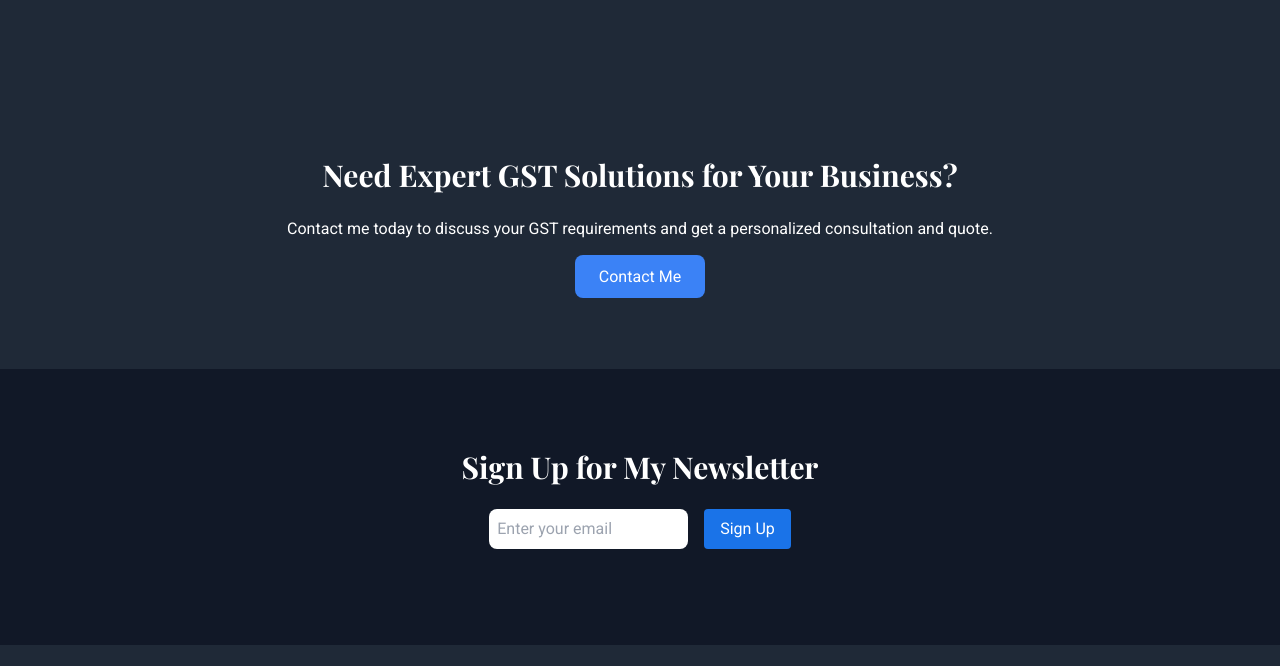
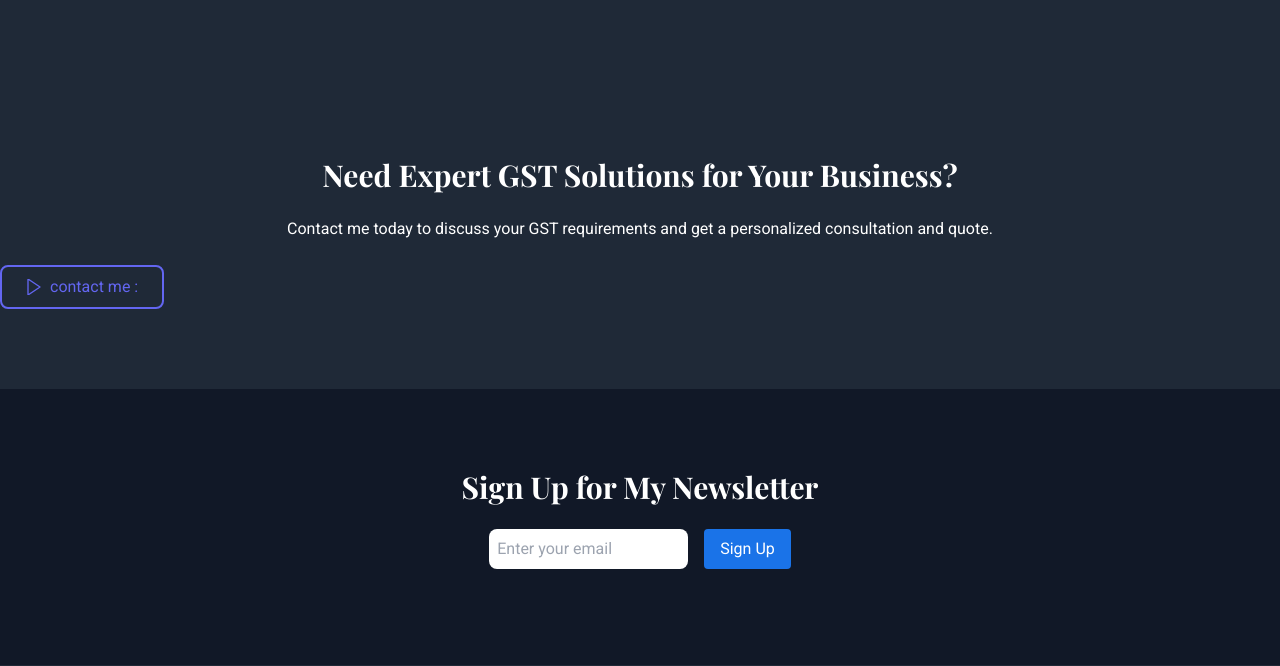
Before and after one commit to digambarsing/GST, a website: page about.html in a window 1280 px wide. Shown: the part 2151-2817 px from the top of the page. Drawn offline with nearby package versions, Linux system fonts and the light colour scheme.

Commit message:
Update about.html

```diff
--- a/about.html
+++ b/about.html
@@ -260,9 +260,14 @@
      <p class="text-white mb-6">
       Contact me today to discuss your GST requirements and get a personalized consultation and quote.
      </p>
-     <a class="btn-primary bg-blue-500 text-white hover:bg-blue-600 py-3 px-6 rounded-lg" href="#">
-      Contact Me
-     </a>
+        <a href="tel:+919896069103">
+      <button class="border-2 border-indigo-500 text-indigo-500 hover:bg-indigo-500 hover:text-white px-6 py-2 rounded-lg flex items-center">
+        <svg xmlns="http://www.w3.org/2000/svg" class="mr-2 h-4 w-4" viewBox="0 0 24 24" fill="none" stroke="currentColor" stroke-width="2">
+          <path stroke-linecap="round" stroke-linejoin="round" d="M21 12l-18 12V0l18 12z" />
+        </svg>
+        contact me :
+      </button>
+      </a>
     </div>
  </section>
 
```
